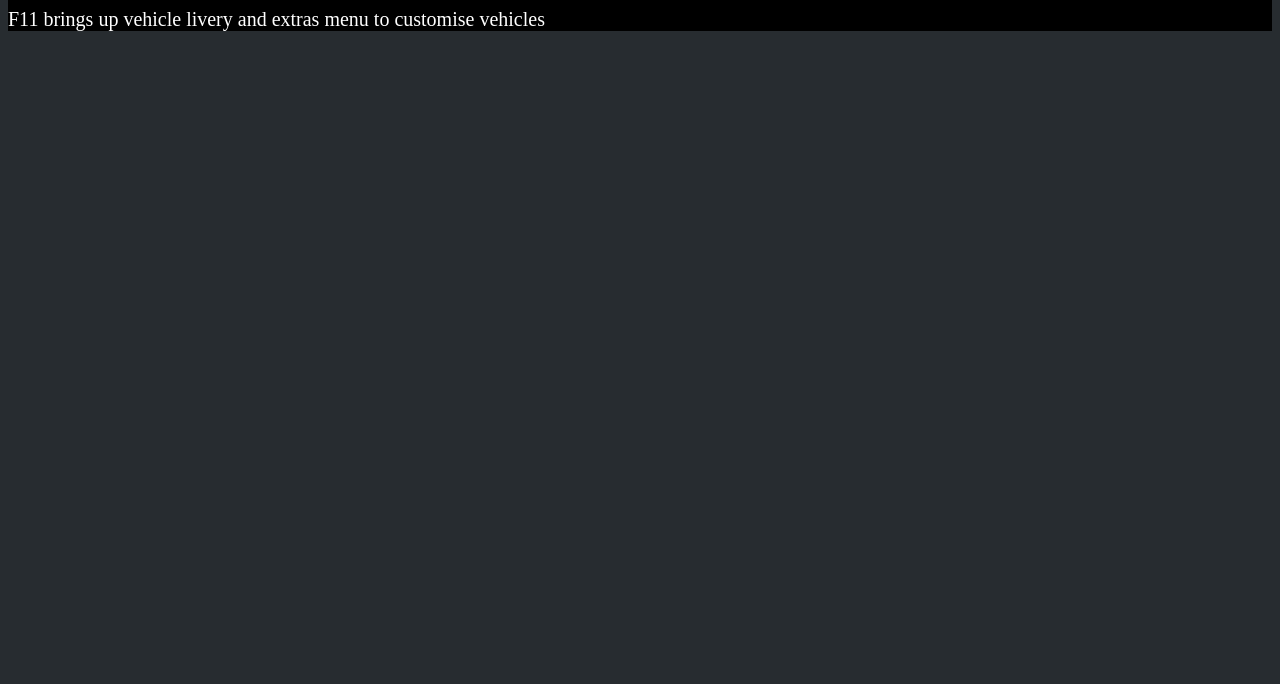
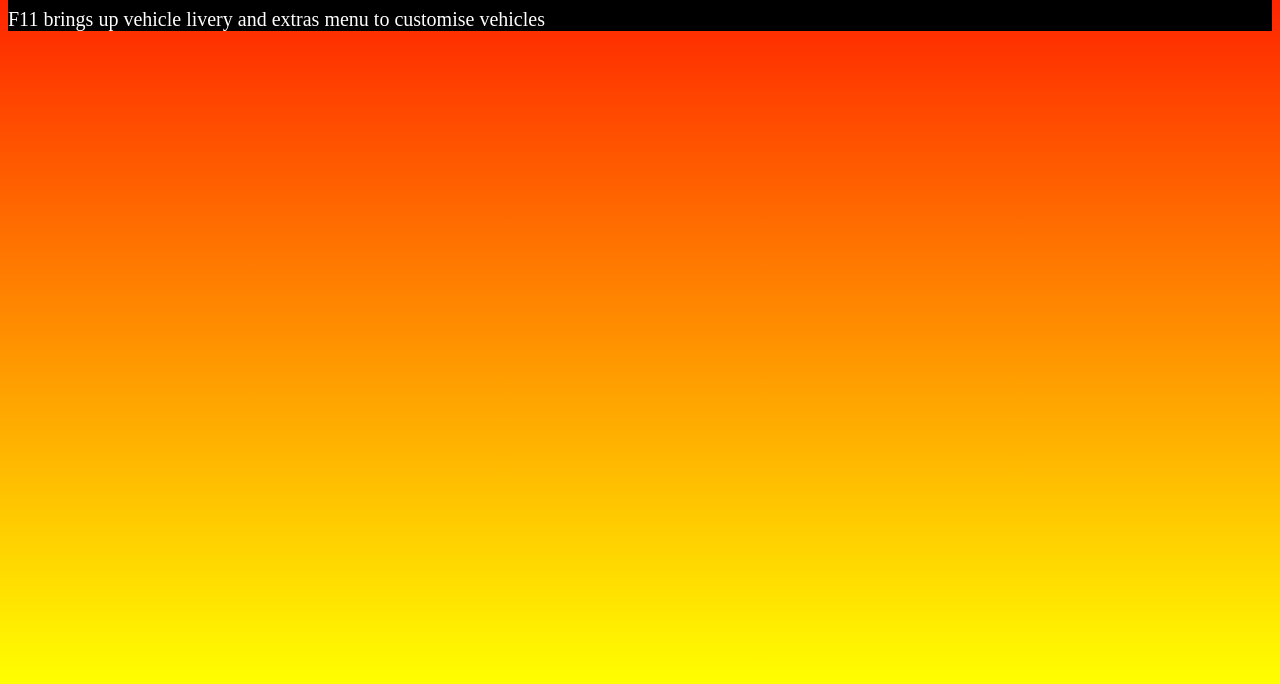
Before and after one commit to Gavin72/FiveM, a plain HTML site: page index.html in a window 1280 px wide. Shown: the part 116-800 px from the top of the page. Drawn offline with Linux system fonts and the light colour scheme.

Commit message:
Update index.html

```diff
--- a/index.html
+++ b/index.html
@@ -2,7 +2,7 @@
 
 <style>
 body {
-background-color: #272c30;
+  background-image: linear-gradient(red, yellow);
 }
 
 .title {
```
